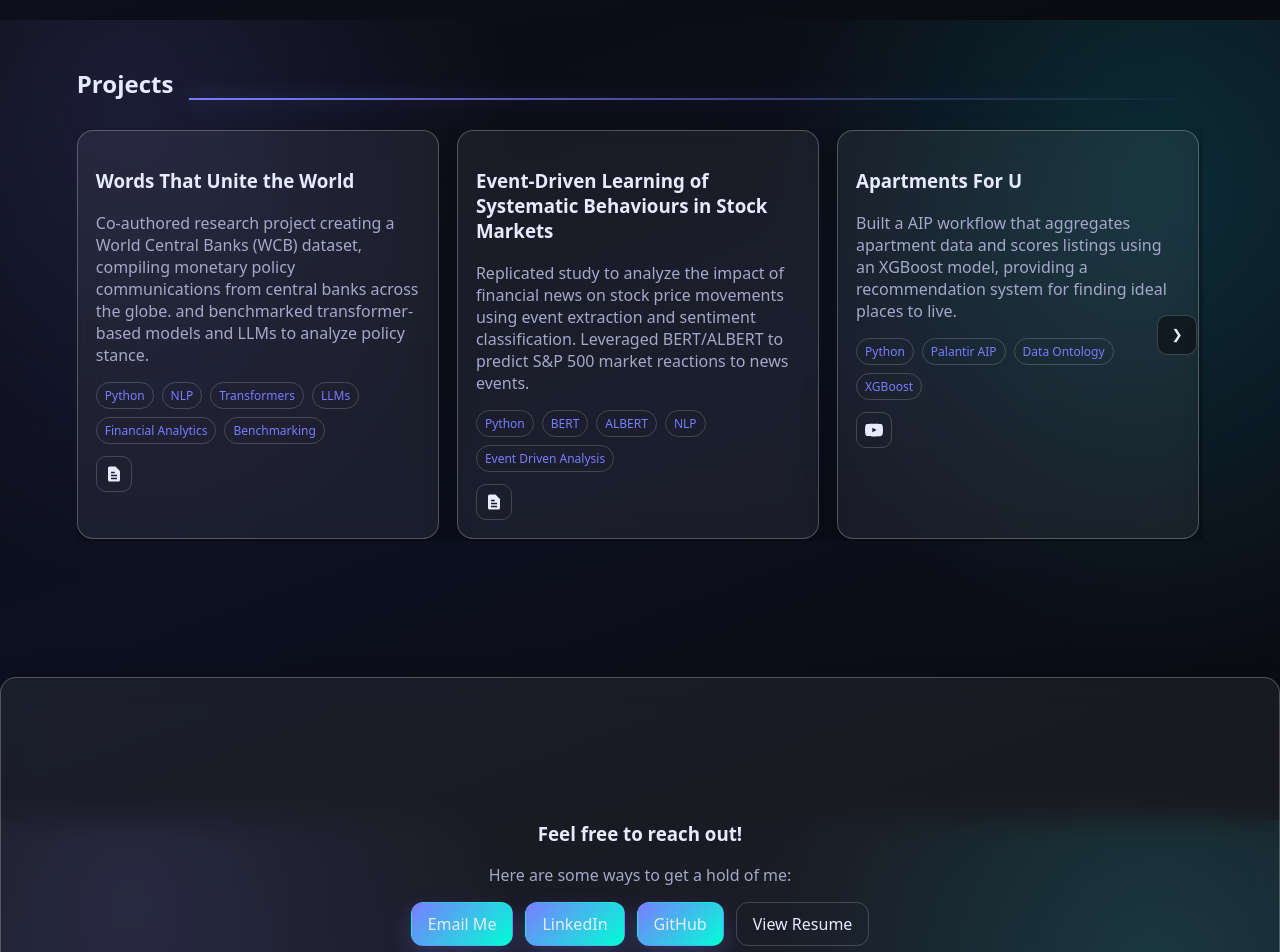
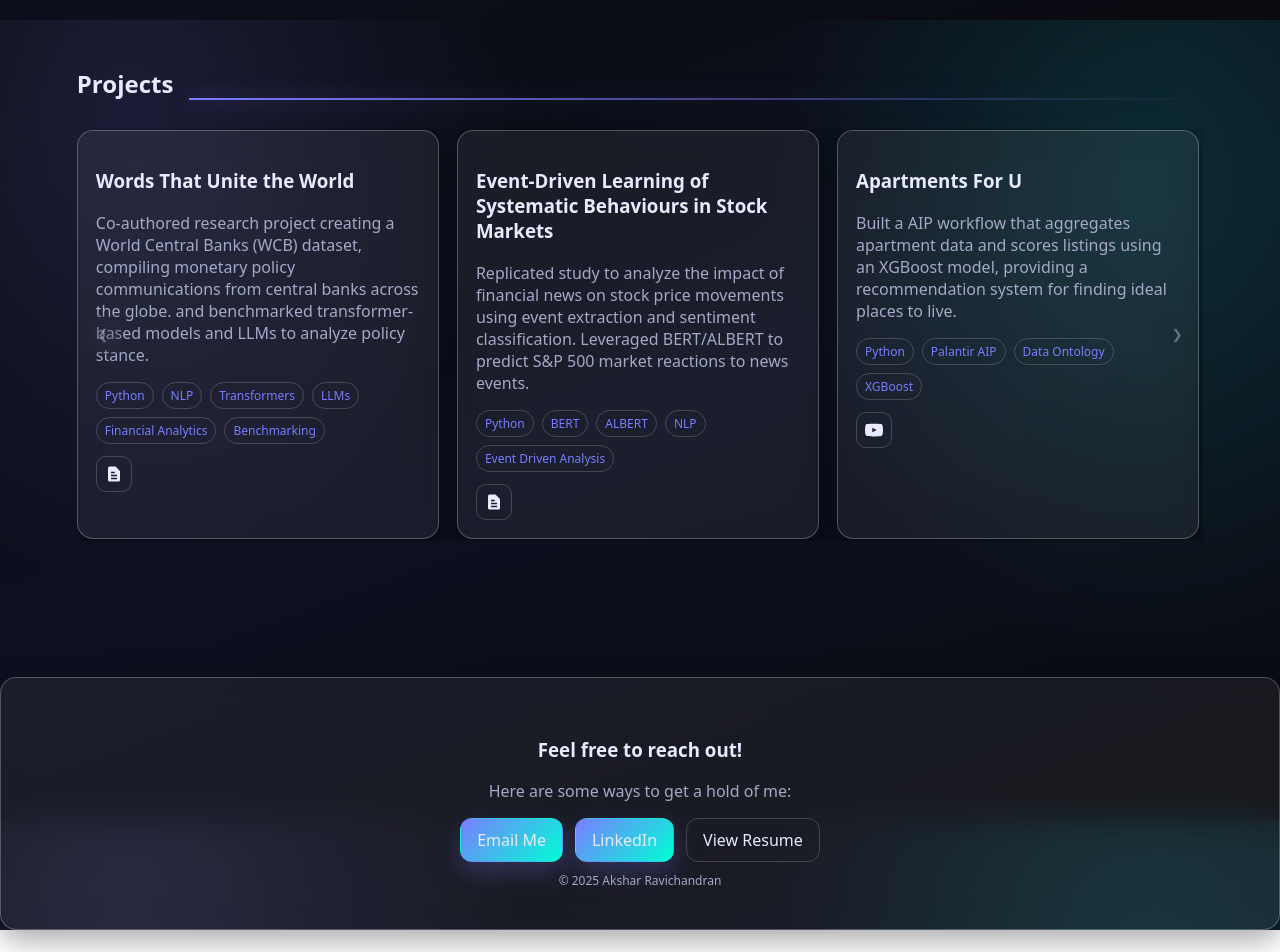
Before and after one commit to AksharRavichandran/AksharRavichandran.github.io, a React (Vite) app: page / in a window 1280 px wide. Shown: the part 2380-3332 px from the top of the page. After the commit the page ends 3310 px from the top, so only its background shows below. Built offline with nearby package versions, Linux system fonts and the light colour scheme.

Commit message:
Minor Edits

```diff
--- a/package.json
+++ b/package.json
@@ -20,12 +20,12 @@
     "@eslint/js": "^9.33.0",
     "@types/react": "^19.1.10",
     "@types/react-dom": "^19.1.7",
-    "@vitejs/plugin-react": "^5.0.0",
+    "@vitejs/plugin-react": "^4.3.4",
     "eslint": "^9.33.0",
     "eslint-plugin-react-hooks": "^5.2.0",
     "eslint-plugin-react-refresh": "^0.4.20",
     "gh-pages": "^6.3.0",
     "globals": "^16.3.0",
-    "vite": "^7.1.4"
+    "vite": "^5.4.10"
   }
 }
--- a/src/components/Footer.jsx
+++ b/src/components/Footer.jsx
@@ -10,7 +10,6 @@ export default function Footer() {
         <div className="footer-actions">
           <a className="btn btn-primary" href="mailto:akshar.ravichandran@gmail.com">Email Me</a>
           <a className="btn btn-primary" href="https://www.linkedin.com/in/akshar-ravichandran-37678228b/">LinkedIn</a>
-          <a className="btn btn-primary" href="https://github.com/AksharRavichandran">GitHub</a>
           <a className="btn btn-ghost" href={resumePdf} target="_blank" rel="noreferrer">View Resume</a>
         </div>
         <div className="tiny">© {new Date().getFullYear()} Akshar Ravichandran</div>
--- a/src/components/Projects.jsx
+++ b/src/components/Projects.jsx
@@ -87,6 +87,8 @@ export default function Projects() {
   const trackRef = useRef(null);
   const [canLeft, setCanLeft] = useState(false);
   const [canRight, setCanRight] = useState(false);
+  const [isScrolling, setIsScrolling] = useState(false);
+  const scrollTimeoutRef = useRef(null);
 
   useEffect(() => {
     const el = trackRef.current;
@@ -97,13 +99,21 @@ export default function Projects() {
       setCanLeft(el.scrollLeft > 4);
       setCanRight(el.scrollLeft < maxScroll - 4);
     };
+    const onScroll = () => {
+      update();
+      setIsScrolling(true);
+      if (scrollTimeoutRef.current) clearTimeout(scrollTimeoutRef.current);
+      scrollTimeoutRef.current = setTimeout(() => setIsScrolling(false), 250);
+    };
+
     update();
-    el.addEventListener("scroll", update, { passive: true });
+    el.addEventListener("scroll", onScroll, { passive: true });
     const ro = new ResizeObserver(update);
     ro.observe(el);
     return () => {
-      el.removeEventListener("scroll", update);
+      el.removeEventListener("scroll", onScroll);
       ro.disconnect();
+      if (scrollTimeoutRef.current) clearTimeout(scrollTimeoutRef.current);
     };
   }, []);
 
@@ -120,7 +130,7 @@ export default function Projects() {
         <h2>Projects</h2>
         <div className="section-underline" />
       </div>
-      <div className="carousel">
+      <div className={`carousel ${isScrolling ? "scrolling" : ""}`}>
         <button
           className="carousel-arrow left"
           aria-label="Previous projects"
--- a/src/styles/globals.css
+++ b/src/styles/globals.css
@@ -150,8 +150,10 @@ body {
 
 /* Footer */
 .footer { margin-top: 40px; }
-.footer-inner { max-width: 960px; margin: 0 auto; padding: 28px; text-align: center; }
+.footer-inner { max-width: 960px; margin: 0 auto; padding: 12px; text-align: center; }
 .footer-actions { margin: 16px 0 10px; display: flex; gap: 12px; justify-content: center; }
+/* Reduce overall footer section padding (shorter outline) */
+.footer.section { padding-top: 28px; padding-bottom: 28px; }
 
 /* Responsive */
 @media (max-width: 960px) {
@@ -165,7 +167,7 @@ body {
 
 /* --- Overrides & Additions --- */
 /* Projects: carousel layout and arrows */
-.carousel { position: relative; }
+.carousel { position: relative; isolation: isolate; }
 .carousel-track {
   display: flex;
   gap: 18px;
@@ -173,10 +175,12 @@ body {
   scroll-snap-type: x mandatory;
   scroll-behavior: smooth;
   padding: 2px 2px;
+  position: relative;
+  z-index: 0; /* keep below arrows */
 }
 .carousel-track::-webkit-scrollbar { display: none; }
 .carousel-track { -ms-overflow-style: none; scrollbar-width: none; }
-.project-card { padding: 18px; scroll-snap-align: start; flex: 0 0 100%; }
+.project-card { padding: 18px; scroll-snap-align: start; flex: 0 0 100%; position: relative; z-index: 0; }
 @media (min-width: 640px) { .carousel-track .project-card { flex-basis: calc(50% - 9px); } }
 @media (min-width: 960px) { .carousel-track .project-card { flex-basis: calc(33.333% - 12px); } }
 .carousel-arrow {
@@ -195,12 +199,21 @@ body {
   backdrop-filter: blur(8px);
   -webkit-backdrop-filter: blur(8px);
   transition: all .15s ease;
+  z-index: 10; /* sit above cards */
 }
 .carousel-arrow:hover { border-color: var(--accent); color: var(--accent); box-shadow: 0 0 18px rgba(122,125,255,.25) inset; }
 .carousel-arrow:disabled { opacity: .35; cursor: default; }
 .carousel-arrow.left { left: 6px; }
 .carousel-arrow.right { right: 6px; }
 
+/* Make arrows transparent when not actively scrolling */
+.carousel:not(.scrolling) .carousel-arrow {
+  background: transparent;
+  border-color: transparent;
+  box-shadow: none;
+  opacity: .35;
+}
+
 /* Spotify: responsive embed sizing */
 .spotify-embed { width: 100%; height: 360px; border: 0; border-radius: 12px; display: block; }
 @media (max-width: 640px) { .spotify-embed { height: 70vh; } }
```
